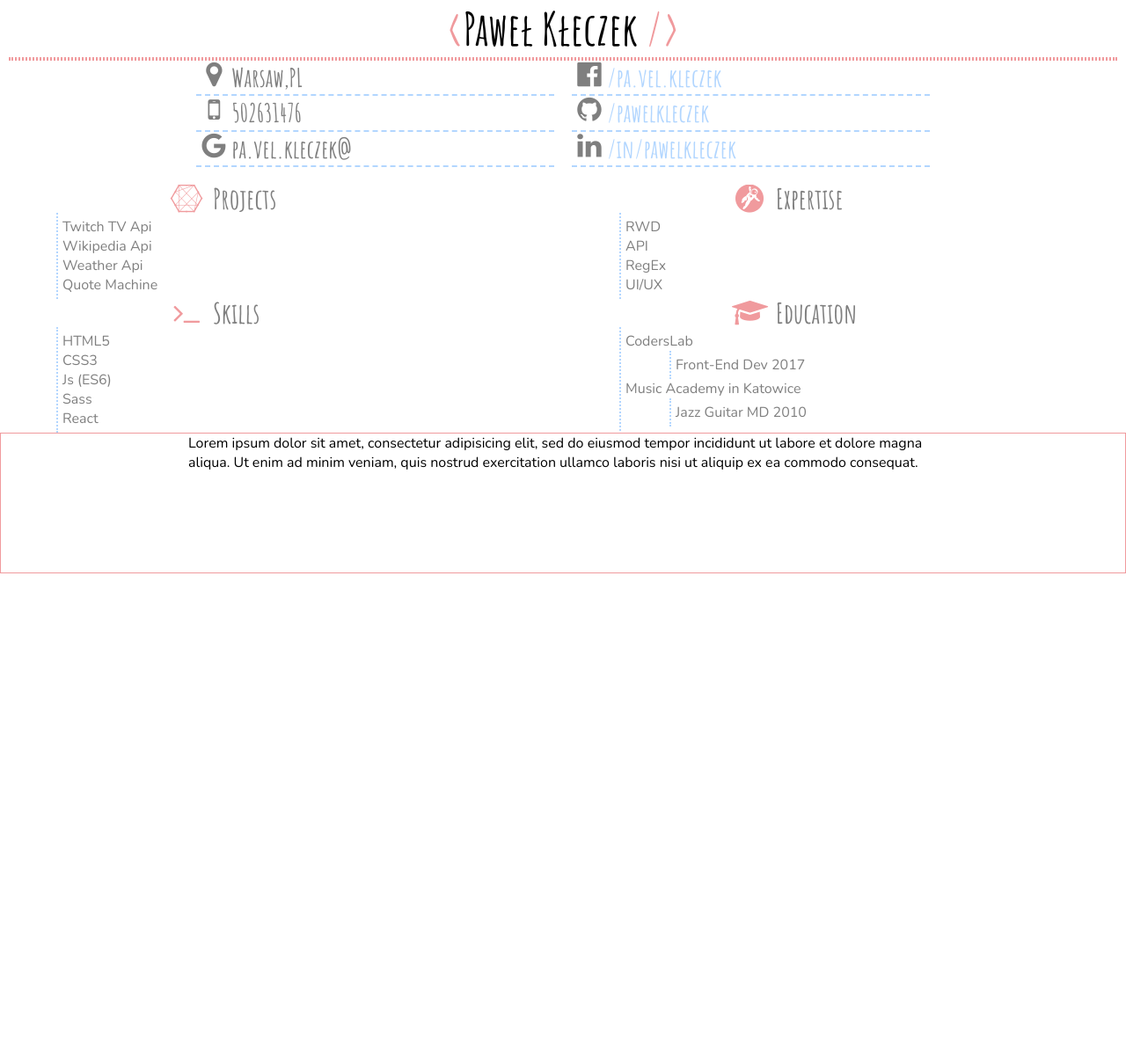
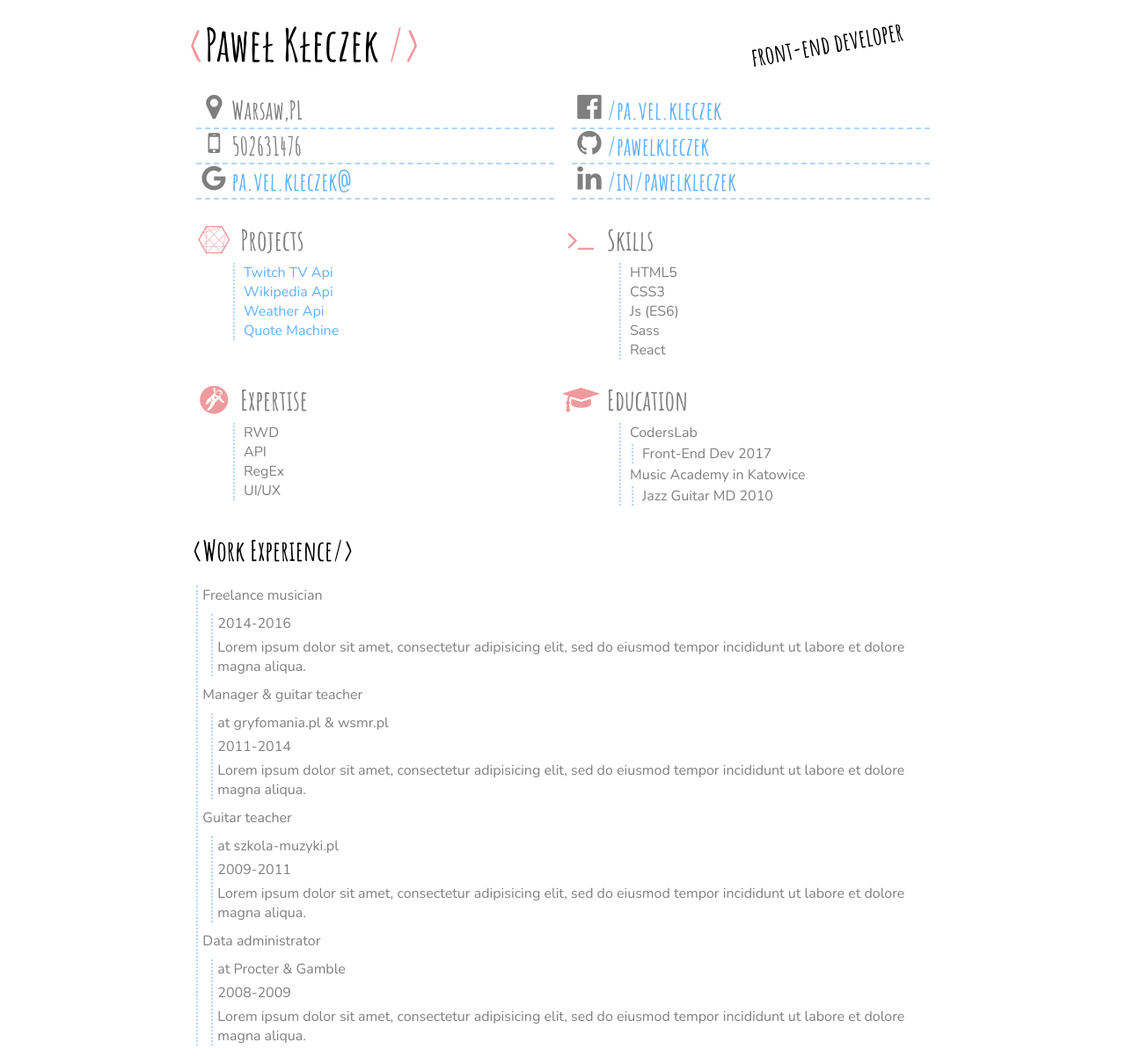
Before and after one commit to pawelkleczek/grid_testing, a website: page index.html in a window 1280 px wide. Shown: the whole page at 88% size. Before the commit the page ends 800 px from the top, so only its background shows below. Drawn offline with nearby package versions, Linux system fonts and the light colour scheme.

Commit message:
CV nearly done

```diff
--- a/index.html
+++ b/index.html
@@ -13,19 +13,18 @@
 <body>
     <div class='baba_z_radomia'>
         <header>
-
             <div class='stol'>
-                <div class='col-2'>
+				<div class="col-2">
 				</div>
-                <div class='col-8'>
+	                <div class='col-6'>
 	                    <h1><span>&lt;</span>Paweł Kłeczek <span>/&gt;</span></h1>
 	                </div>
-                <div class='col-2'>
+					<div class="col-4">
+						<h2>front-end developer</h2>
 					</div>
             </div>
+        </header>
 
-        </header>
-		<hr>
         <main>
             <div class='stol'>
                 <div class='col-2'>
@@ -40,7 +39,7 @@
                     </div>
                     <div class="basic-info">
                         <i class='fa fa-google' aria-hidden='true'></i>
-                        <span>pa.vel.kleczek@</span>
+                        <span><a href="mailto:pa.vel.kleczek@gmail.com?Subject=Praca%20front-end" target="_top">pa.vel.kleczek@</a></span>
                     </div>
                 </div>
                 <div class="col-4">
@@ -56,24 +55,25 @@
                         <span><a href='https://www.linkedin.com/in/pawelkleczek/' target='blank'>/in/pawelkleczek</a></span>
                     </div>
                 </div>
-
-                <div class='col-2'>
-                </div>
             </div>
             <div class="stol">
-                <div class="col-6 skills">
+				<div class="col-2">
+				</div>
+                <div class="col-4 skills">
 					<div class="more-info">
 						<div class="skill-header">
 							<i class="fa fa-connectdevelop" aria-hidden="true"></i>
                     		<h2>Projects</h2>
 						</div>
 						<ul>
-							<li>Twitch TV Api</li>
-							<li>Wikipedia Api</li>
-							<li>Weather  Api</li>
-							<li>Quote Machine</li>
+							<li><a href="https://codepen.io/pawelkleczek/full/oZvzGL/" target="_blank">Twitch TV Api</a> </li>
+							<li><a href="https://codepen.io/pawelkleczek/full/XpLZOq/" target="_blank">Wikipedia Api</a></li>
+							<li><a href="https://codepen.io/pawelkleczek/full/WGPRGw/" target="_blank">Weather Api</a></li>
+							<li><a href="https://codepen.io/pawelkleczek/full/bwjRmz/" target="_blank">Quote Machine</a></li>
 						</ul>
 					</div>
+				</div>
+				<div class="col-6 skills">
 					<div class="more-info">
 						<div class="skill-header">
                     		<i class="fa fa-terminal" aria-hidden="true"></i>
@@ -88,7 +88,9 @@
 						</ul>
 					</div>
 				</div>
-				<div class="col-6 skills">
+				<div class="col-2">
+				</div>
+				<div class="col-4 skills">
 					<div class="more-info">
 						<div class="skill-header">
 	                	    <i class="fa fa-grav" aria-hidden="true"></i>
@@ -101,6 +103,8 @@
 							<li>UI/UX</li>
 						</ul>
 					</div>
+				</div>
+				<div class="col-6 skills">
 					<div class="more-info">
 						<div class="skill-header">
 							<i class="fa fa-graduation-cap" aria-hidden="true"></i>
@@ -129,13 +133,43 @@
                 <div class='col-2'>
                 </div>
                 <div class='col-8'>
-                    <p>Lorem ipsum dolor sit amet, consectetur adipisicing elit, sed do eiusmod tempor incididunt ut labore et dolore magna aliqua. Ut enim ad minim veniam, quis nostrud exercitation ullamco laboris nisi ut aliquip ex ea commodo consequat.</p>
-
-                </div>
-                <div class='col-2'>
+						<h2><span>&lt;</span>Work Experience<span>/&gt;</span></h2>
 				</div>
 			</div>
-
+			<div class="stol">
+				<div class="col-2"></div>
+				<div class="col-8">
+					<ul>
+                    	<li>Freelance musician
+							<ul>
+								<li>2014-2016</li>
+								<li>Lorem ipsum dolor sit amet, consectetur adipisicing elit, sed do eiusmod tempor incididunt ut labore et dolore magna aliqua.</li>
+							</ul>
+						</li>
+						<li>Manager &amp; guitar teacher
+							<ul>
+								<li>at gryfomania.pl &amp; wsmr.pl</li>
+								<li>2011-2014</li>
+								<li>Lorem ipsum dolor sit amet, consectetur adipisicing elit, sed do eiusmod tempor incididunt ut labore et dolore magna aliqua.</li>
+							</ul>
+						</li>
+						<li>Guitar teacher
+							<ul>
+								<li>at szkola-muzyki.pl</li>
+								<li>2009-2011</li>
+								<li>Lorem ipsum dolor sit amet, consectetur adipisicing elit, sed do eiusmod tempor incididunt ut labore et dolore magna aliqua.</li>
+							</ul>
+						</li>
+						<li>Data administrator
+							<ul>
+								<li>at Procter &amp; Gamble</li>
+								<li>2008-2009</li>
+								<li>Lorem ipsum dolor sit amet, consectetur adipisicing elit, sed do eiusmod tempor incididunt ut labore et dolore magna aliqua.</li>
+							</ul>
+						</li>
+                    </ul>
+				</div>
+			</div>
         </footer>
     </div>
 </body>
--- a/scss/_colors.scss
+++ b/scss/_colors.scss
@@ -1,2 +1,4 @@
 $main-color: #B2D6FF;
 $secondary-color: #F09A9D;
+$link-color: dodgerblue;
+$text-color: rgba(0,0,0, 0.5);
--- a/scss/_content-flow.scss
+++ b/scss/_content-flow.scss
@@ -1,13 +1,26 @@
 header {
-
+	margin-bottom: 20px;
+	margin-top: 15px;
 	h1 {
 		font-family: 'Amatic SC', cursive;
-		margin: 0 auto;
-		text-align: center;
 		font-size: 3.2rem;
+		line-height: 1em;
 
 		span {
 			color: $secondary-color;
+		}
+	}
+		h2 {
+			display: none;
+		}
+	@media (min-width: 35rem) {
+		h2 {
+			display: inline-block;
+			font-family: 'Amatic SC', cursive;
+			font-size: 1.8rem;
+			line-height: 3.2rem;
+			margin: 0 auto;
+			-webkit-transform: rotate(-10deg);
 		}
 	}
 
@@ -15,11 +28,11 @@ header {
 
 header + hr {
 	margin: 0 10px;
-	border: 2px dotted $secondary-color;
+
 }
 
 main {
-	color: rgba(0,0,0, 0.5);
+	color: $text-color;
 
 	.col-4, .col-8 {
 		padding-left: 10px;
@@ -58,8 +71,6 @@ main {
 
 	margin-top: 20px;
 
-
-
 	.more-info {
 		width: 100%;
 	}
@@ -78,26 +89,46 @@ main {
 	.fa {
 		color: $secondary-color;
 		float: left;
-		margin-left: 30%;
 	}
 
 	ul {
 		width: 80%;
-		margin: 0 auto;
+		margin: 10px auto;
+		padding-left: 10px;
 		border-left: 2px dotted $main-color;
-		padding: 5px;
 		list-style-type: none;
-		font-family: 'Nunito', cursive;
+		font-family: 'Nunito', sans-serif;
+		ul {
+			margin: 2px;
+		}
 	}
 }
 
 
 
 footer {
-	height: 20vh;
-	border: 1px solid $secondary-color;
+	color: $text-color;
+	margin-top: 10px;
+	margin-bottom: 30px;
+	font-family: 'Nunito', sans-serif;
+
+	h2 {
+		color: black;
+		font-family: 'Amatic SC', cursive;
+		margin-left: 5px;
+		font-size: 2rem;
+	}
+	.fa {
+		float: left;
+		font-size: 2rem;
+		margin-top: 5px;
+	}
+		ul {
+			margin: 10px;
+			list-style-type: none;
+			border-left: 2px dotted $main-color;
+			 li {
+				margin: 5px;
+			}
+		}
 }
-
-p {
-	font-family: 'Nunito', sans-serif;
-}
--- a/scss/_mixins-functions.scss
+++ b/scss/_mixins-functions.scss
@@ -30,6 +30,7 @@ $width-base: (100%/$cols);
 
 .stol {
 	@extend %clearfix;
+	padding-top: 10px;
 }
 
 [class*='col-'] {
@@ -56,11 +57,11 @@ $width-base: (100%/$cols);
 }
 
 $deco: none;
-$link: $main-color;
-$visit: $main-color;
-$activ: $main-color;
-$hover: $main-color;
-$opaci: .5;
+$link: $link-color;
+$visit: $link-color;
+$activ: $link-color;
+$hover: $link-color;
+$opaci: .7;
 
 @mixin link {
 	& {
@@ -69,10 +70,12 @@ $opaci: .5;
 
 	&:link {
 		color: $link;
+		opacity: $opaci;
 	}
 
 	&:visited {
-		color: $link;
+		color: $visit;
+		opacity: $opaci;
 	}
 
 	&:hover {
@@ -81,7 +84,7 @@ $opaci: .5;
 	}
 
 	&:active {
-		color: $hover;
+		color: $activ;
 		opacity: ($opaci - .2);
 	}
 
@@ -91,7 +94,7 @@ $opaci: .5;
 	}
 
 	&:visited:active {
-		color: $hover;
+		color: $activ;
 		opacity: ($opaci - .2);
 	}
 }
```
Also changed, not shown: css/main.css. Lines whose indentation alone changed are shown as unchanged.
